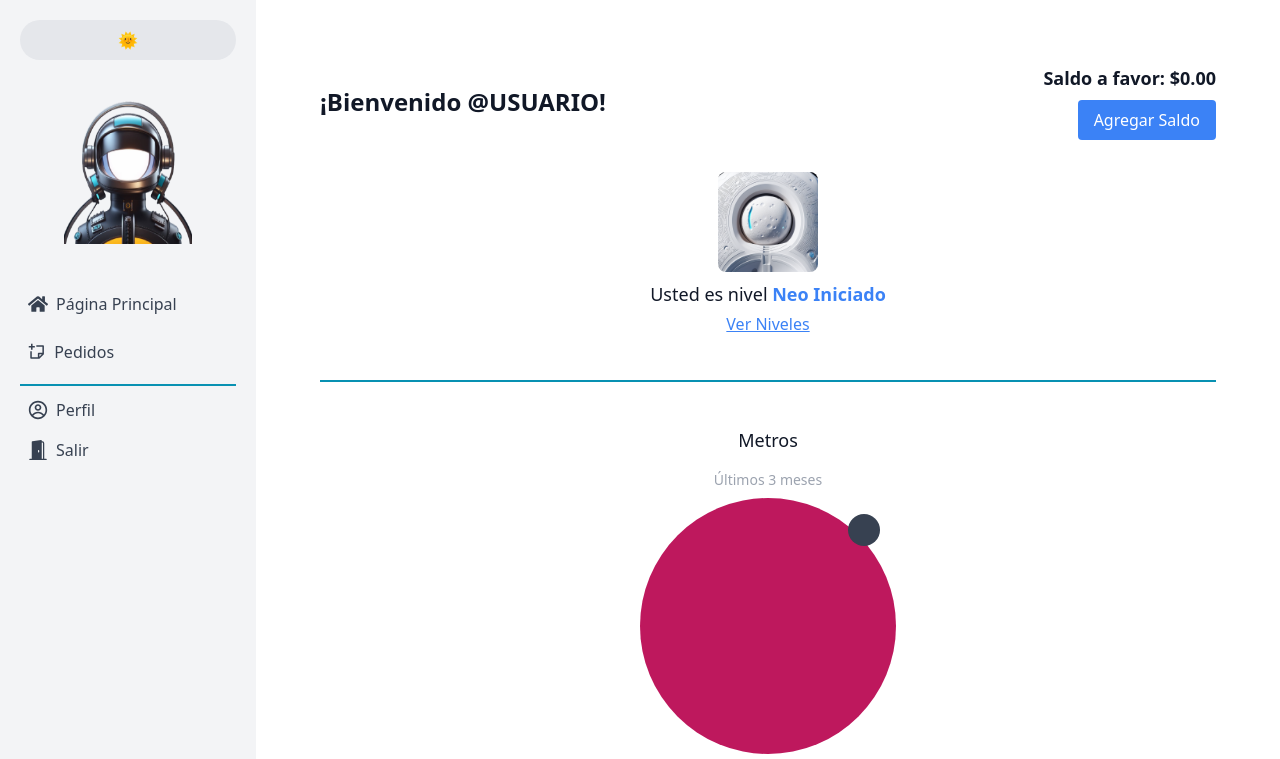
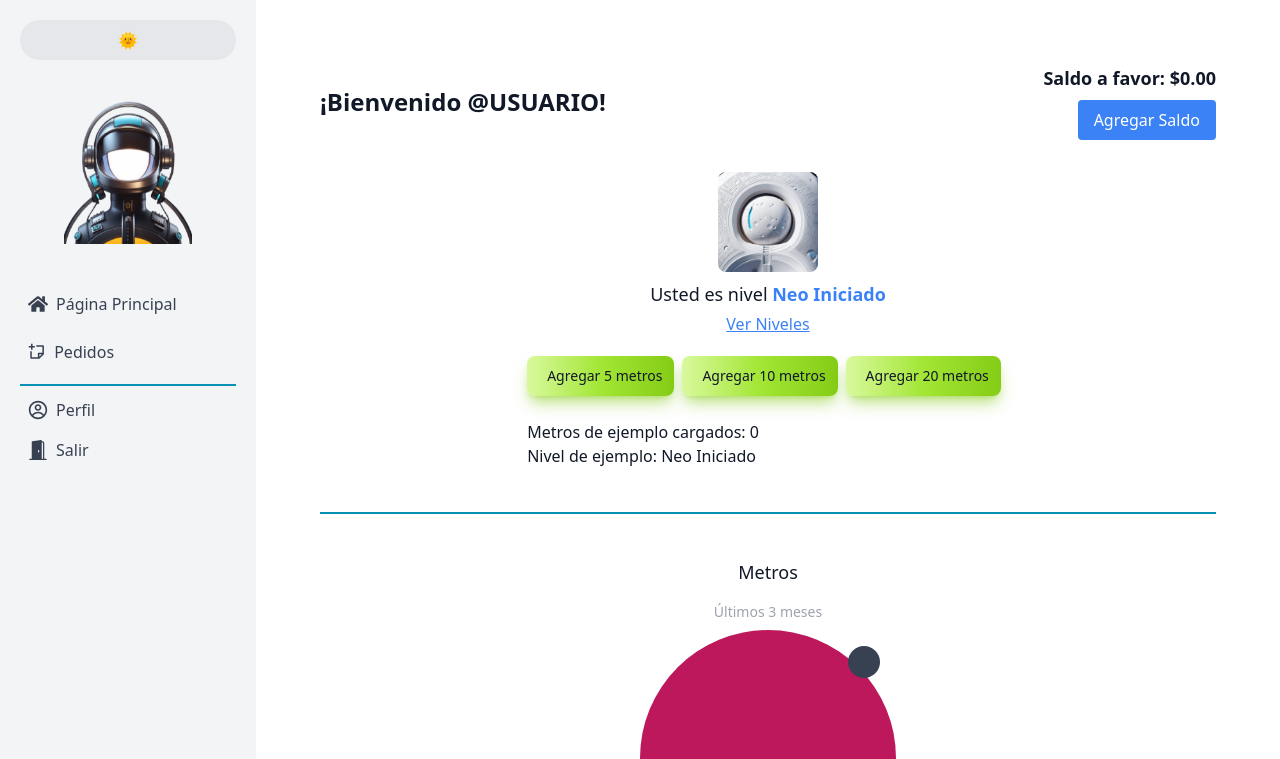
Before and after one commit to JoaquinFarah/area_clientes, a Next.js app: page / in a window 1280 px wide. Shown: the top 759 px of the page. Built offline with nearby package versions, Linux system fonts and the light colour scheme.

Commit message:
image update function add

```diff
--- a/src/app/components/ClientLevel.tsx
+++ b/src/app/components/ClientLevel.tsx
@@ -1,21 +1,57 @@
+"use client";
 import Image from 'next/image';
+import { useState } from 'react';
 
 const ClientLevel = () => {
+  const [meters, setMeters] = useState(0);
+  const [level, setLevel] = useState('Neo Iniciado');
+  const [imageSrc, setImageSrc] = useState('/nivel-1.png');
+
+  const addMeters = (amount: number) => {
+    setMeters((prev) => prev + amount);
+    updateLevel(meters + amount);
+    updateImage(meters + amount);
+  };
+
+  const updateLevel = (meters: number) => {
+    if (meters >= 500) setLevel('Núcleo Fusión');
+    else if (meters >= 100) setLevel('Alquimista');
+    else if (meters >= 20) setLevel('Maestro Creativo');
+    else if (meters >= 5) setLevel('Explorador');
+    else setLevel('Neo Iniciado');
+  };
+
+  const updateImage = (meter: number) => {
+    if (meter >= 500) setImageSrc('/nivel-5.png');
+    else if (meter >= 100) setImageSrc('/nivel-4.png');
+    else if (meter >= 20) setImageSrc('/nivel-3.png');
+    else if (meter >= 5) setImageSrc('/nivel-2.png');
+    else setImageSrc('/nivel-1.png');
+  };
+
   return (
     <div className="flex flex-col items-center mb-10">
       <Image
-        src="/nivel-1.png"
+        src={imageSrc}
         alt="Nivel del cliente"
         width={100}
         height={100}
         className="rounded-lg"
       />
-      <p className="mt-2 text-lg">Usted es nivel <strong className="text-blue-500">Neo Iniciado</strong></p>
+      <p className="mt-2 text-lg">Usted es nivel <strong className="text-blue-500">{level}</strong></p>
       <a href="#" className="text-blue-500 underline mt-1">Ver Niveles</a>
+
+      <div className="region mt-5">
+        <button onClick={() => addMeters(5)} className="text-gray-900 bg-gradient-to-r from-lime-200 via-lime-400 to-lime-500 hover:bg-gradient-to-br focus:ring-4 focus:outline-none focus:ring-lime-300 dark:focus:ring-lime-800 shadow-lg shadow-lime-500/50 dark:shadow-lg dark:shadow-lime-800/80 font-medium rounded-lg text-sm px-5 py-2.5 text-center me-2 mb-2 pr-3">Agregar 5 metros</button>
+        <button onClick={() => addMeters(10)} className="text-gray-900 bg-gradient-to-r from-lime-200 via-lime-400 to-lime-500 hover:bg-gradient-to-br focus:ring-4 focus:outline-none focus:ring-lime-300 dark:focus:ring-lime-800 shadow-lg shadow-lime-500/50 dark:shadow-lg dark:shadow-lime-800/80 font-medium rounded-lg text-sm px-5 py-2.5 text-center me-2 mb-2 pr-3">Agregar 10 metros</button>
+        <button onClick={() => addMeters(20)} className="text-gray-900 bg-gradient-to-r from-lime-200 via-lime-400 to-lime-500 hover:bg-gradient-to-br focus:ring-4 focus:outline-none focus:ring-lime-300 dark:focus:ring-lime-800 shadow-lg shadow-lime-500/50 dark:shadow-lg dark:shadow-lime-800/80 font-medium rounded-lg text-sm px-5 py-2.5 text-center me-2 mb-2 pr-3">Agregar 20 metros</button>
+        <div className="mt-4">
+          <p>Metros de ejemplo cargados: {meters}</p>
+          <p>Nivel de ejemplo: {level}</p>
+        </div>
+      </div>
     </div>
   );
 };
 
-//Will be used as a function when database is available
-
 export default ClientLevel;
--- a/src/app/components/InteractiveExample.tsx
+++ b/src/app/components/InteractiveExample.tsx
@@ -9,7 +9,6 @@ const InteractiveExample = () => {
     setMeters((prev) => prev + amount);
     updateLevel(meters + amount);
   };
-
 
   const updateLevel = (meters: number) => {
     if (meters >= 500) setLevel('Núcleo Fusión');
```
